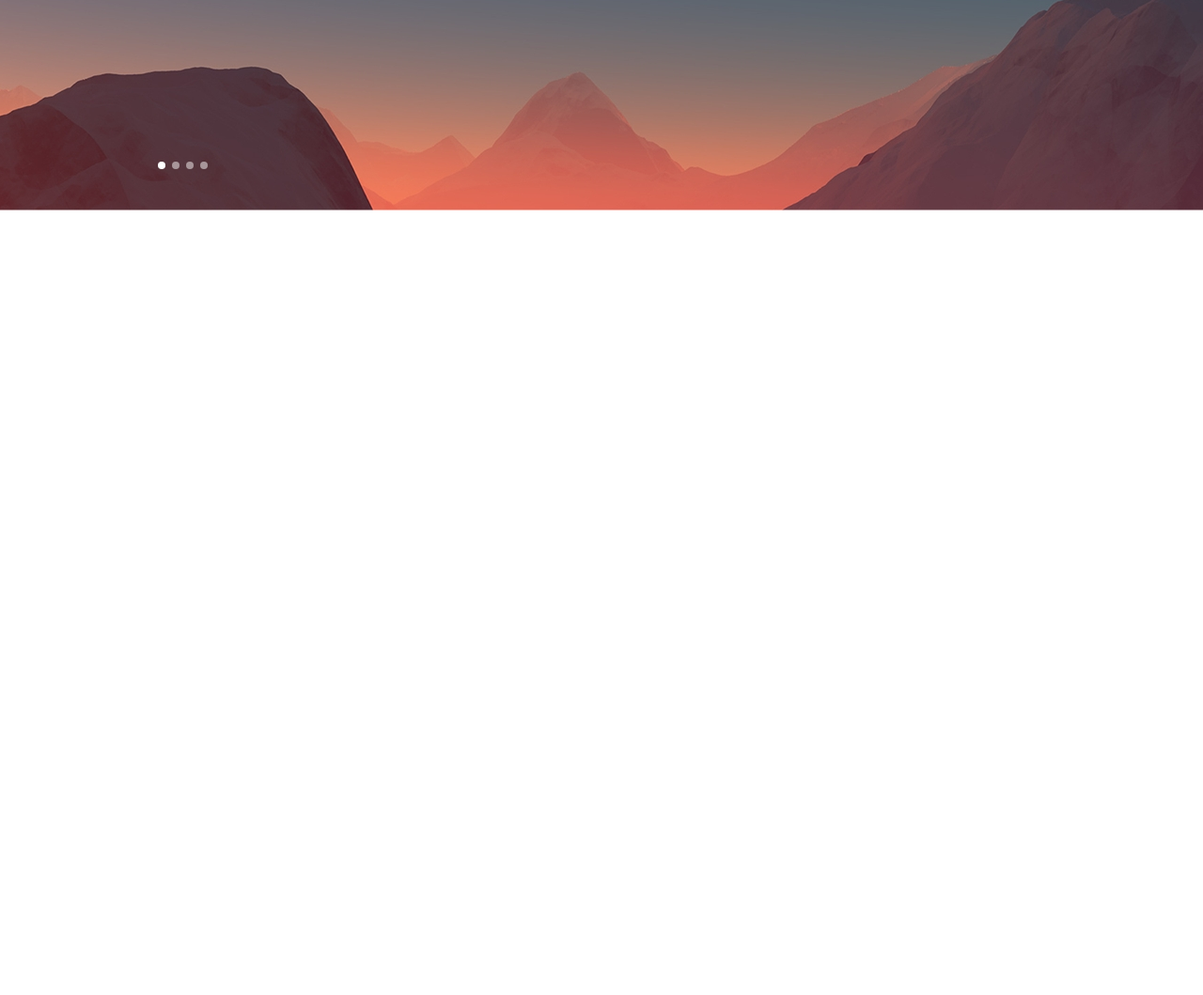
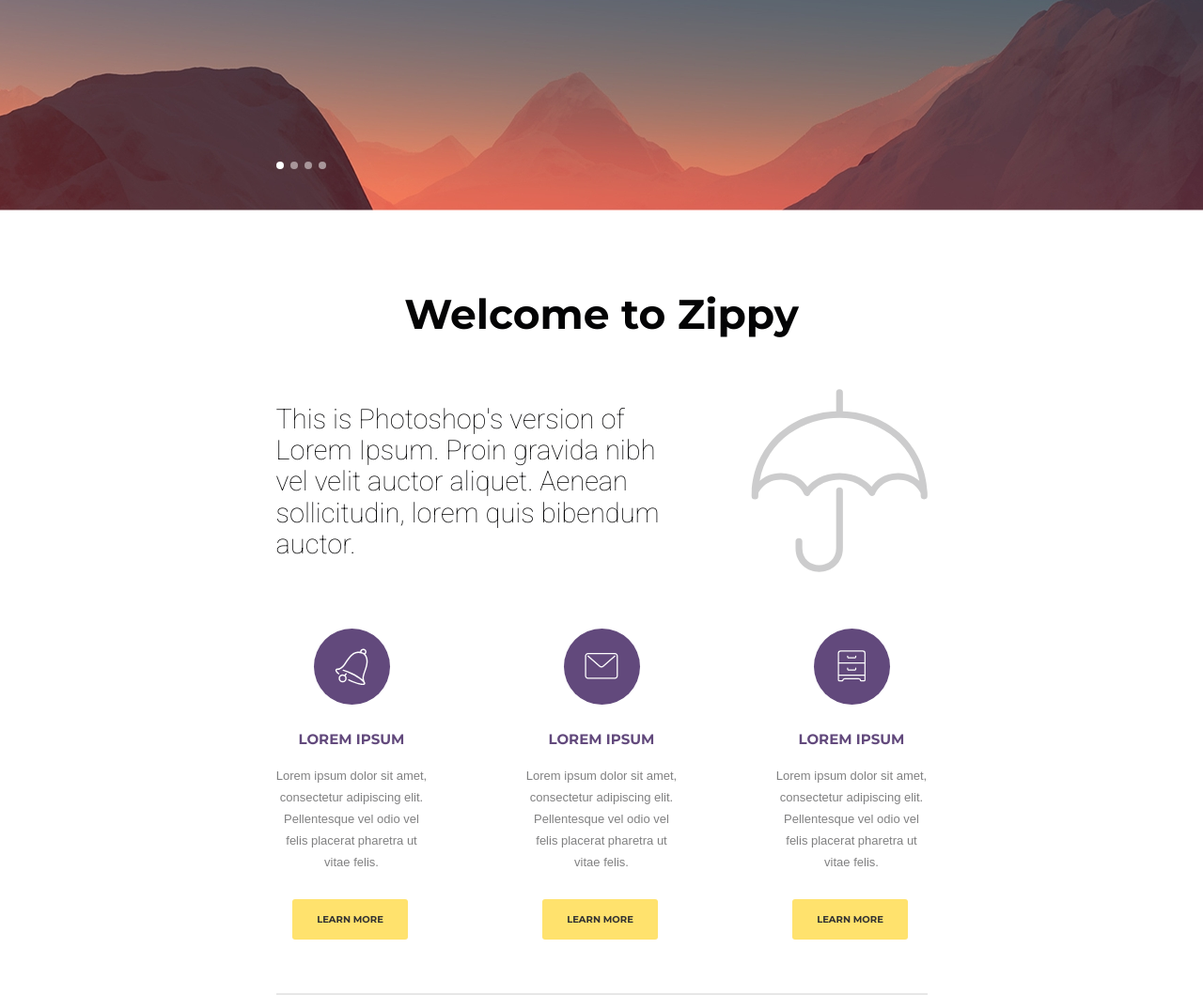
Before and after one commit to yuriy-m-dev/zippy, a website: page app/index.html in a window 1280 px wide. Shown: the part 469-1528 px from the top of the page at 94% size. Before the commit the page ends 800 px from the top, so only its background shows below. Drawn offline with nearby package versions, Linux system fonts and the light colour scheme; files that its build step writes are made by us from their sources.

Commit message:
added Welcome to Zippy

```diff
--- a/app/index.html
+++ b/app/index.html
@@ -6,7 +6,8 @@
     <meta name="viewport" content="width=device-width, initial-scale=1.0">
     <meta http-equiv="X-UA-Compatible" content="ie=edge">
     <title>Zippy</title>
-    <link href="https://fonts.googleapis.com/css?family=Montserrat:400,700|Roboto:100,400&display=swap" rel="stylesheet">
+    <link href="https://fonts.googleapis.com/css?family=Montserrat:400,700|Roboto:100,400&display=swap"
+        rel="stylesheet">
     <link rel="stylesheet" href="css/libs.min.css">
     <link rel="stylesheet" href="css/style.min.css">
 </head>
@@ -86,6 +87,68 @@
         </div>
     </header>
 
+    <section class="welcome">
+        <div class="container">
+            <div class="welcome__inner">
+                <div class="welcome__inner-title title">
+                    Welcome to Zippy
+                </div>
+                <div class="welcome__inner-text">
+                    <span>This is Photoshop's version of Lorem Ipsum. Proin gravida nibh vel velit auctor aliquet.
+                        Aenean sollicitudin, lorem quis bibendum auctor.</span>
+                    <img src="images/welcome-img.svg" alt="">
+                </div>
+                <div class="welcome__advantages">
+                    <div class="welcome__advantages-item">
+                        <div class="welcome__advantages-circle">
+                            <img src="images/welcome/01.svg" alt="">
+                        </div>
+                        <div class="welcome__advantages-title">
+                            LOREM IPSUM
+                        </div>
+                        <div class="welcome__advantages-text">
+                            Lorem ipsum dolor sit amet, consectetur adipiscing elit. Pellentesque vel odio vel felis
+                            placerat pharetra ut vitae felis.
+                        </div>
+                        <div class="welcome__advantages-btn">
+                            <a href="#">learn more</a>
+                        </div>
+                    </div>
+                    <div class="welcome__advantages-item">
+                        <div class="welcome__advantages-circle">
+                            <img src="images/welcome/02.svg" alt="">
+                        </div>
+                        <div class="welcome__advantages-title">
+                            LOREM IPSUM
+                        </div>
+                        <div class="welcome__advantages-text">
+                            Lorem ipsum dolor sit amet, consectetur adipiscing elit. Pellentesque vel odio vel felis
+                            placerat pharetra ut vitae felis.
+                        </div>
+                        <div class="welcome__advantages-btn">
+                            <a href="#">learn more</a>
+                        </div>
+                    </div>
+                    <div class="welcome__advantages-item">
+                        <div class="welcome__advantages-circle">
+                            <img src="images/welcome/03.svg" alt="">
+                        </div>
+                        <div class="welcome__advantages-title">
+                            LOREM IPSUM
+                        </div>
+                        <div class="welcome__advantages-text">
+                            Lorem ipsum dolor sit amet, consectetur adipiscing elit. Pellentesque vel odio vel felis
+                            placerat pharetra ut vitae felis.
+                        </div>
+                        <div class="welcome__advantages-btn">
+                            <a href="#">learn more</a>
+                        </div>
+                    </div>
+                </div>
+            </div>
+        </div>
+    </section>
+
     <script src="https://ajax.googleapis.com/ajax/libs/jquery/3.4.1/jquery.min.js"></script>
     <script src="js/libs.min.js"></script>
     <script src="js/main.js"></script>
--- a/app/scss/_global.scss
+++ b/app/scss/_global.scss
@@ -18,7 +18,12 @@ body{
     font-size: 13px;
 }
 .container{
-    max-width: 965px;
+    max-width: 707px;
     margin: 0 auto;
-    padding: 0 10px;
+    padding: 0 7px;
 }
+.title{
+    font-family: 'Montserrat', sans-serif;
+    font-size: 44px;
+    font-weight: 700;
+}
--- a/app/scss/style.scss
+++ b/app/scss/style.scss
@@ -47,7 +47,7 @@
 .header__content{
     min-height: 590px;
     max-width: 500px;
-    padding: 85px 0;
+    padding: 85px 0 85px 1px;
     &-title{
         font-size: 41px;
         font-weight: 700;
@@ -104,3 +104,83 @@
         background-color: #fff;
     }
 }
+
+.welcome__inner{
+    display: flex;
+    flex-direction: column;
+    padding: 85px 0 57px 0;
+    border-bottom: 2px solid #e7e7e7;
+    color: $text;
+    &-title{
+        text-align: center;
+        margin-bottom: 70px;
+    }
+    &-text{
+        display: flex;
+        justify-content: space-between;
+        margin-bottom: 60px;
+        span{
+            display: block;
+            max-width: 440px;
+            font-family: "Roboto", sans-serif;
+            font-size: 29px;
+            font-weight: 100;
+            color: $text;
+        }
+        img{
+            margin-top: -16px;
+        }
+    }
+}
+.welcome__advantages{
+    display: flex;
+    justify-content: space-between;
+    &-item{
+        width: 161px;
+        text-align: center;
+    }
+}
+.welcome__advantages-circle{
+    display: flex;
+    justify-content: center;
+    align-items: center;
+    width: 81px;
+    height: 81px;
+    margin: 0 auto;
+    border-radius: 50%;
+    background-color: $purple;
+    margin-bottom: 17px;
+}
+.welcome__advantages-title{
+    font-family: 'Montserrat', sans-serif;
+    color: #62497c;
+    font-size: 15px;
+    font-weight: 700;
+    line-height: 40px;
+    text-transform: uppercase;
+    margin-bottom: 7px;
+}
+.welcome__advantages-text{
+    font-size: 13px;
+    line-height: 23px;
+    opacity: .5;
+    color: $text;
+    margin-bottom: 28px;
+}
+.welcome__advantages-btn a{
+    font-family: 'Montserrat', sans-serif;
+    font-weight: 700;
+    font-size: 10px;
+    padding: 16px 26px;
+    color: #323232;
+    background-color: $yellow;
+    display: inline-block;
+    transition: .3s;
+    border-radius: 3px;
+    text-transform: uppercase;
+    margin-right: 3px;
+    &:hover{
+        background-color: $purple;
+        color: #ffffff;
+    }
+}
```
Also changed, not shown: app/images/welcome-img.svg (added), app/images/welcome/01.svg (added), app/images/welcome/02.svg (added), app/images/welcome/03.svg (added).
